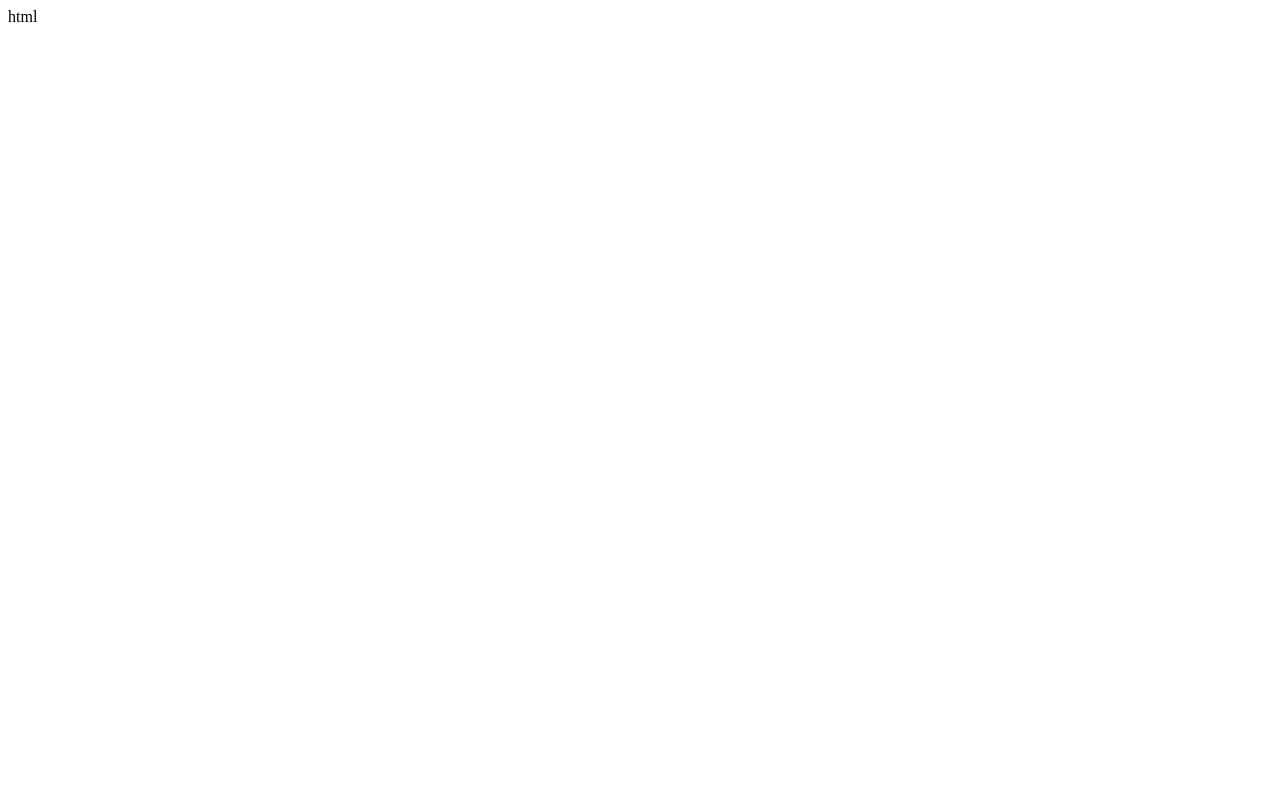
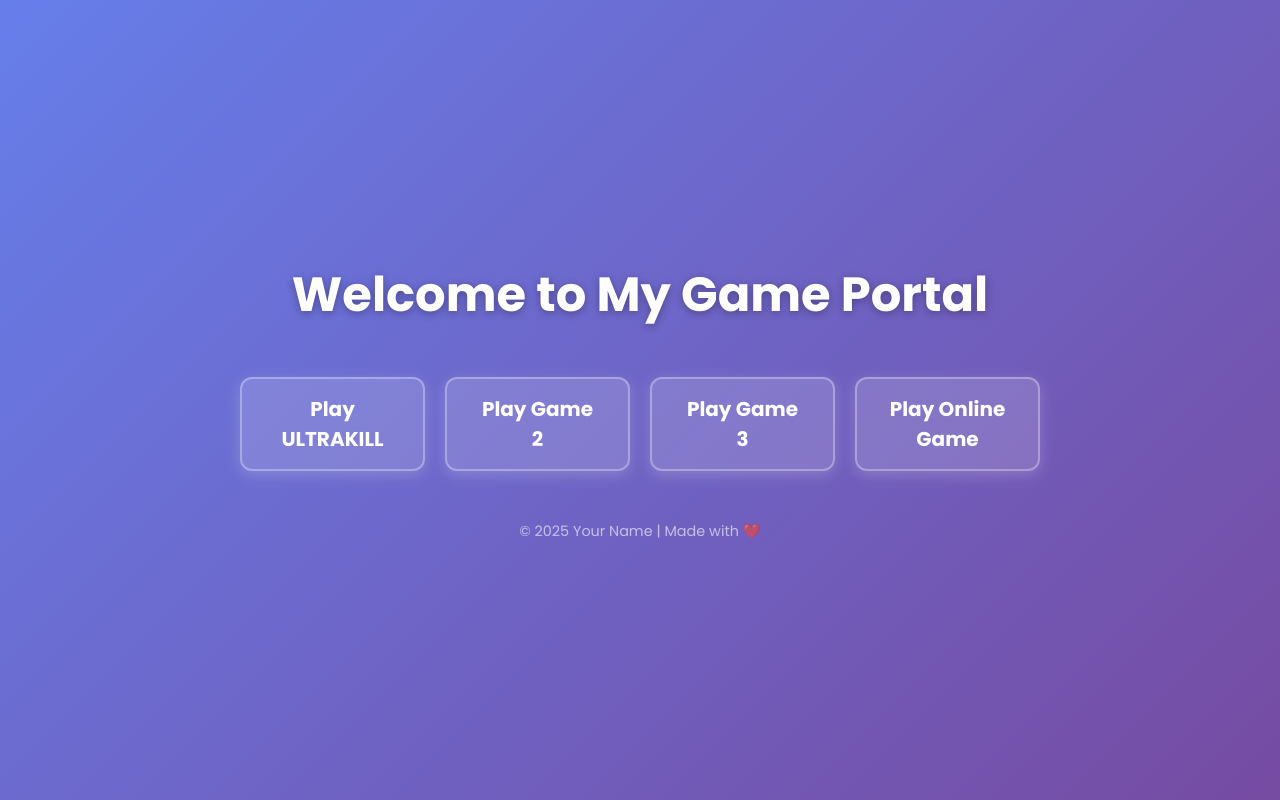
Before and after one commit to knowaught/knowaught, a plain HTML site: page index.html in a window 1280 px wide. Drawn offline with Linux system fonts and the light colour scheme.

Commit message:
html update

```diff
--- a/index.html
+++ b/index.html
@@ -1 +1,93 @@
-html
+<!DOCTYPE html>
+<html lang="en">
+<head>
+  <meta charset="UTF-8" />
+  <meta name="viewport" content="width=device-width, initial-scale=1" />
+  <title>My Game Portal</title>
+  <style>
+    @import url('https://fonts.googleapis.com/css2?family=Poppins:wght@400;700&display=swap');
+
+    /* Reset */
+    * {
+      box-sizing: border-box;
+      margin: 0;
+      padding: 0;
+      font-family: 'Poppins', sans-serif;
+    }
+
+    body {
+      background: linear-gradient(135deg, #667eea, #764ba2);
+      height: 100vh;
+      display: flex;
+      justify-content: center;
+      align-items: center;
+      color: #fff;
+      flex-direction: column;
+      padding: 20px;
+      text-align: center;
+    }
+
+    h1 {
+      font-size: 3rem;
+      margin-bottom: 1rem;
+      text-shadow: 0 2px 8px rgba(0,0,0,0.3);
+    }
+
+    .button-container {
+      display: flex;
+      gap: 20px;
+      flex-wrap: wrap;
+      justify-content: center;
+      max-width: 800px;
+      margin-top: 30px;
+    }
+
+    .game-button {
+      background: rgba(255, 255, 255, 0.15);
+      border: 2px solid rgba(255, 255, 255, 0.3);
+      border-radius: 12px;
+      color: white;
+      font-weight: 700;
+      font-size: 1.25rem;
+      padding: 15px 30px;
+      cursor: pointer;
+      text-decoration: none;
+      box-shadow: 0 4px 15px rgba(255,255,255,0.2);
+      transition: all 0.3s ease;
+      flex: 1 1 150px;
+      max-width: 220px;
+      user-select: none;
+    }
+
+    .game-button:hover {
+      background: rgba(255, 255, 255, 0.35);
+      border-color: #fff;
+      box-shadow: 0 8px 30px rgba(255,255,255,0.4);
+      transform: translateY(-5px);
+    }
+
+    .game-button:active {
+      transform: translateY(-2px);
+      box-shadow: 0 4px 12px rgba(255,255,255,0.3);
+    }
+
+    footer {
+      margin-top: 50px;
+      font-size: 0.9rem;
+      opacity: 0.6;
+    }
+  </style>
+</head>
+<body>
+  <h1>Welcome to My Game Portal</h1>
+
+  <div class="button-container">
+    <a href="ULTRAKILL.html" class="game-button">Play ULTRAKILL</a>
+    <a href="game2.html" class="game-button">Play Game 2</a>
+    <a href="game3.html" class="game-button">Play Game 3</a>
+    <a href="https://playcode.io/project/yourproject" target="_blank" class="game-button">Play Online Game</a>
+  </div>
+
+  <footer>© 2025 Your Name | Made with ❤️</footer>
+</body>
+</html>
```
